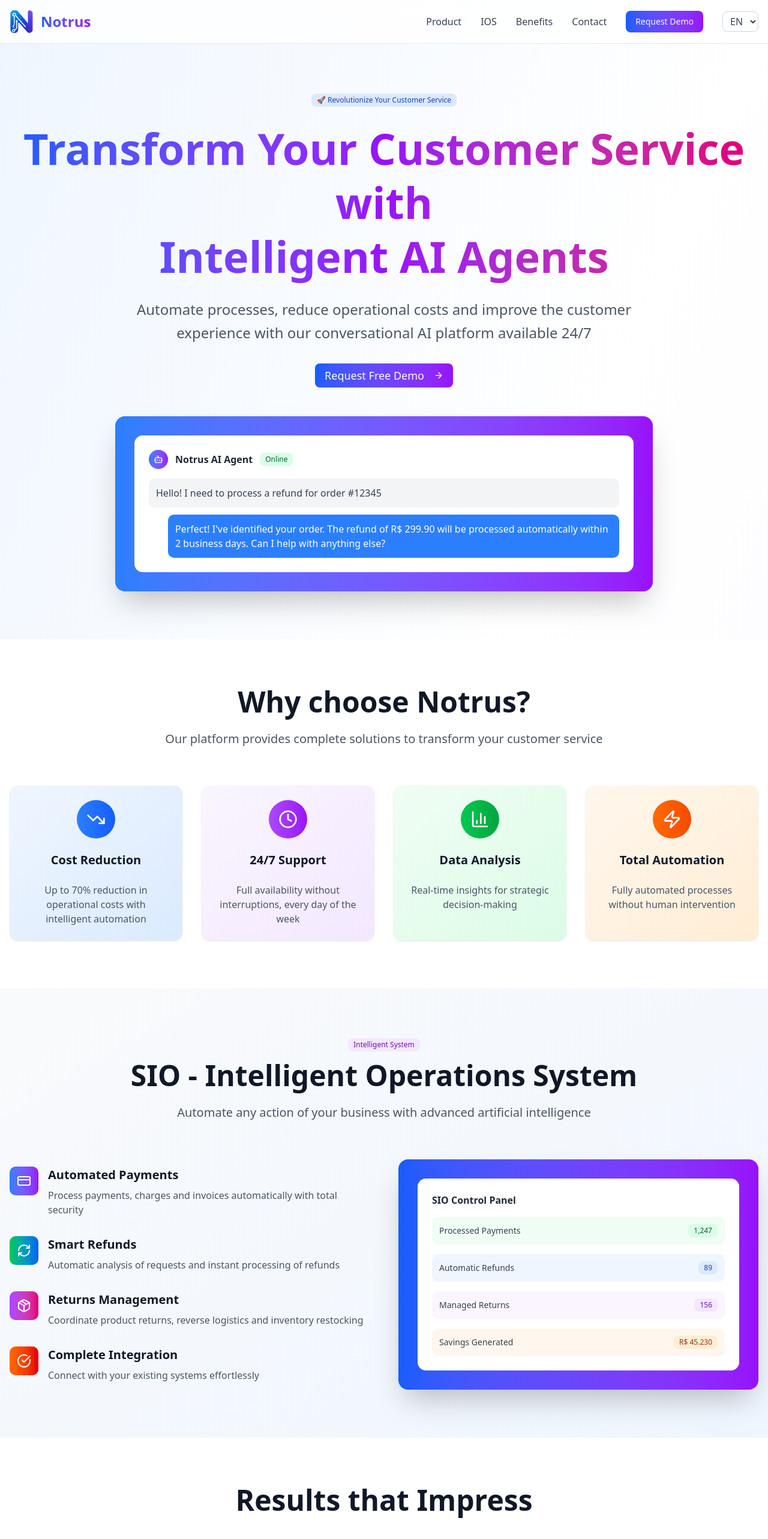
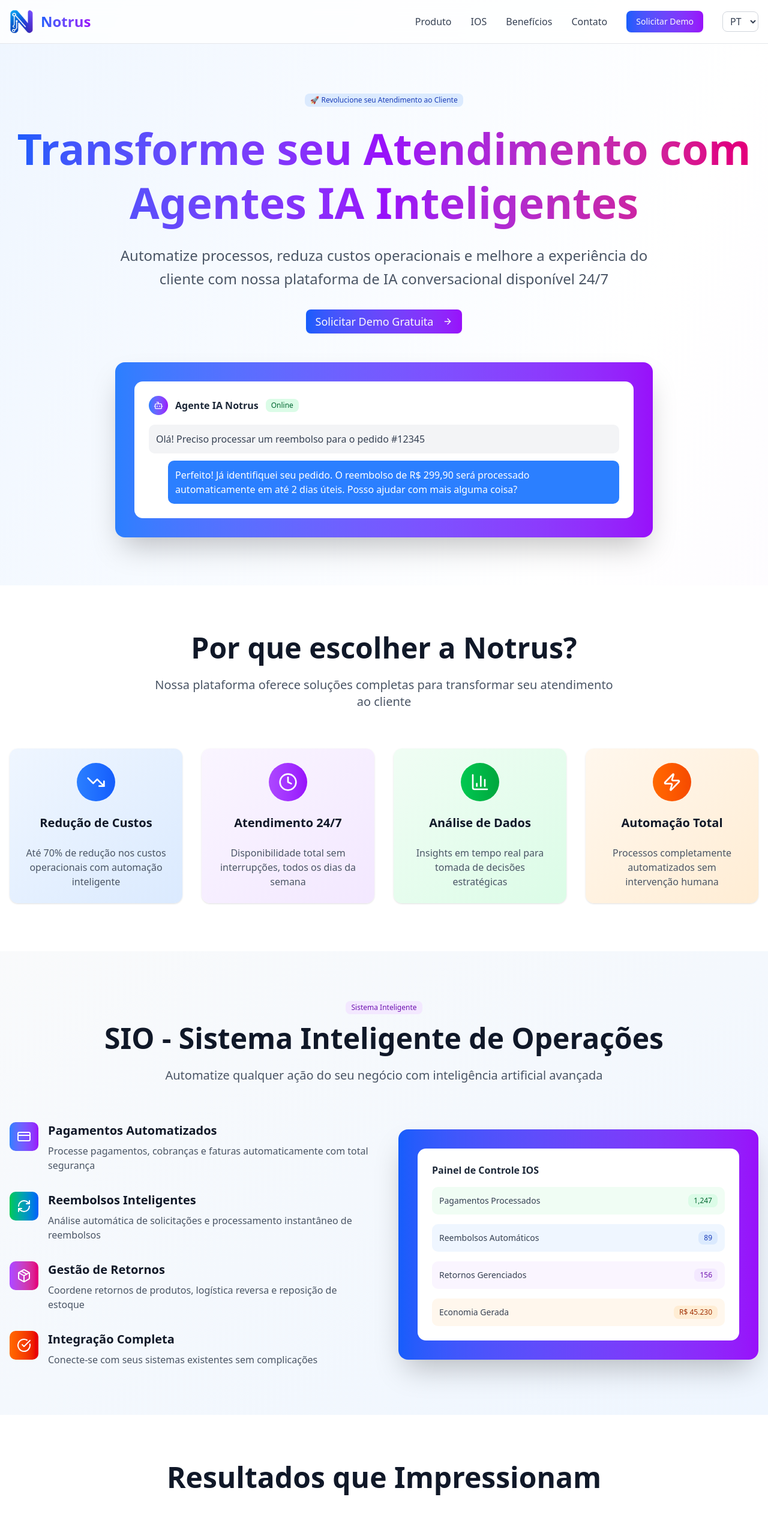
Before and after one commit to Notrus-ai/notrus-site, a React (Vite) app: page / in a window 1280 px wide. Shown: the top 2566 px of the page at 60% size. Built offline with nearby package versions, Linux system fonts and the light colour scheme.

Commit message:
feat: adding language automatically

```diff
--- a/src/App.jsx
+++ b/src/App.jsx
@@ -1,4 +1,4 @@
-import { useState } from 'react'
+import { useState, useEffect } from 'react'
 import { Button } from '@/components/ui/button.jsx'
 import { Card, CardContent, CardDescription, CardHeader, CardTitle } from '@/components/ui/card.jsx'
 import { Badge } from '@/components/ui/badge.jsx'
@@ -54,7 +54,7 @@
     benefit4Desc:
       'Fully automated processes without human intervention',
     sioBadge: 'Intelligent System',
-    sioTitle: 'SIO - Intelligent Operations System',
+    sioTitle: 'IOS - Intelligent Operations System',
     sioSubtitle:
       'Automate any action of your business with advanced artificial intelligence',
     feature1Title: 'Automated Payments',
@@ -68,7 +68,7 @@
       'Coordinate product returns, reverse logistics and inventory restocking',
     feature4Title: 'Complete Integration',
     feature4Desc: 'Connect with your existing systems effortlessly',
-    sioPanelTitle: 'SIO Control Panel',
+    sioPanelTitle: 'IOS Control Panel',
     panel1Label: 'Processed Payments',
     panel2Label: 'Automatic Refunds',
     panel3Label: 'Managed Returns',
@@ -162,12 +162,17 @@
   // Track whether the mobile navigation is open
   const [isMenuOpen, setIsMenuOpen] = useState(false)
   // Language state: 'en' for English (default) or 'pt' for Portuguese
-  const [language, setLanguage] = useState('en')
+  const [language, setLanguage] = useState(navigator.language !== 'en' ? 'pt' : 'en')
   // Helper to fetch the correct translation for a given key
   const t = (key) => {
     // Fallback to the key name itself if translation is missing
     return translations[language][key] ?? key
   }
+
+    useEffect(() => {
+    const userLang = navigator.language !== 'en' ? 'pt-BR' : 'en';
+    document.documentElement.lang = userLang;
+  }, []);
 
   return (
     <div className="min-h-screen bg-gradient-to-br from-blue-50 via-white to-purple-50">
```
